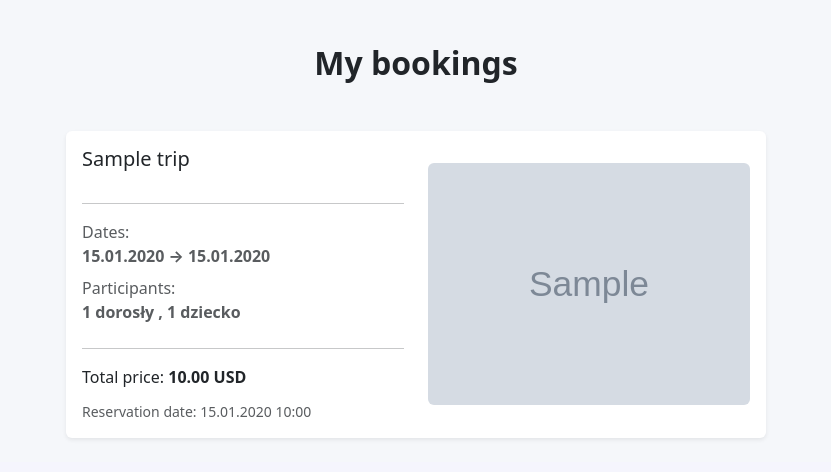
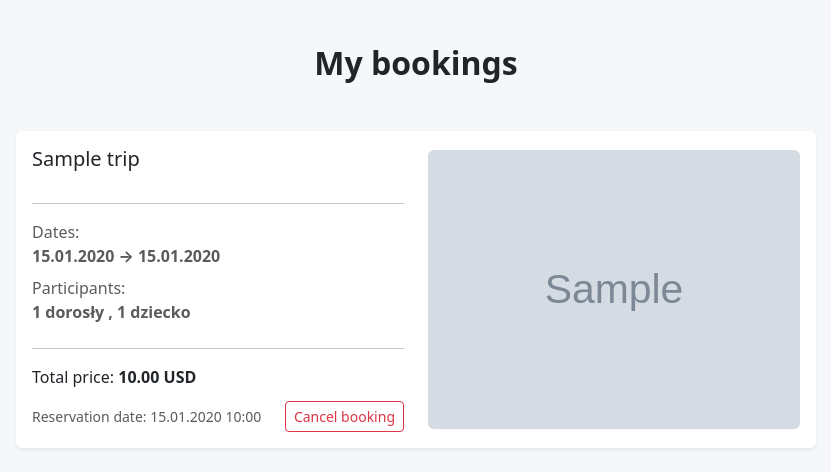
Before and after one commit to piotrgolebiewski07/travel_agency, a Django app: page /trips/my-bookings/ in a window 1280 px wide. Shown: the part 391-863 px from the top of the page, without its empty margins (224-1055 px from the left). Before the commit the page ends 831 px from the top, so only its background shows below. Run offline with Django 5.2, Linux system fonts and the light colour scheme; a user stored in the database is signed in; tables that the repository leaves empty hold one stand-in row (values such as "Sample post"); grey boxes marked "Sample" are stand-in pictures.

Commit message:
feat: improve cancel booking button layout and alignment

```diff
--- a/trips/templates/trips/my_bookings.html
+++ b/trips/templates/trips/my_bookings.html
@@ -5,7 +5,7 @@
 {% block content %}
 
 <div class="container mt-5">
-    <div class="mx-auto" style="max-width: 700px;">
+    <div class="mx-auto" style="max-width: 800px;">
         <h2 class="mb-5 text-center fw-bold">
             {% t "Moje rezerwacje" "My bookings" %}
         </h2>
@@ -49,11 +49,20 @@
                                 <strong>{{ booking.total_price }} {{ booking.trip.currency }}</strong>
                             </p>
 
-                            <small class="text-muted d-block mt-2">
-                                {% t "Data rezerwacji:" "Reservation date:" %}
-                                {{ booking.created_at|date:"d.m.Y H:i" }}
-                            </small>
 
+
+                            <form method="post" action="{% url 'cancel_booking' booking.id %}"
+                                  class="mt-2 d-flex justify-content-between align-items-center">
+                                {% csrf_token %}
+                                <small class="text-muted">
+                                    {% t "Data rezerwacji:" "Reservation date:" %}
+                                    {{ booking.created_at|date:"d.m.Y H:i" }}
+                                </small>
+
+                                <button class="btn btn-sm btn-outline-danger">
+                                    {% t "Anuluj rezerwację" "Cancel booking" %}
+                                </button>
+                            </form>
                         </div>
 
                         <!-- RIGHT COLUMN -->
--- a/trips/urls.py
+++ b/trips/urls.py
@@ -10,4 +10,5 @@ urlpatterns = [
     path('', views.index, name='index'),
     path('<int:pk>/', views.trip_detail, name="detail"),
     path("my-bookings/", views.my_bookings, name="my_bookings"),
+    path("cancel-booking/<int:booking_id>/", views.cancel_booking, name="cancel_booking"),
 ]
--- a/trips/views.py
+++ b/trips/views.py
@@ -328,3 +328,13 @@ def my_bookings(request):
     return render(request, "trips/my_bookings.html", {
         "bookings": bookings
     })
+
+
+@login_required
+def cancel_booking(request, booking_id):
+    booking = get_object_or_404(Booking, id=booking_id, user=request.user)
+
+    if request.method == "POST":
+        booking.delete()
+
+    return redirect("my_bookings")
```
